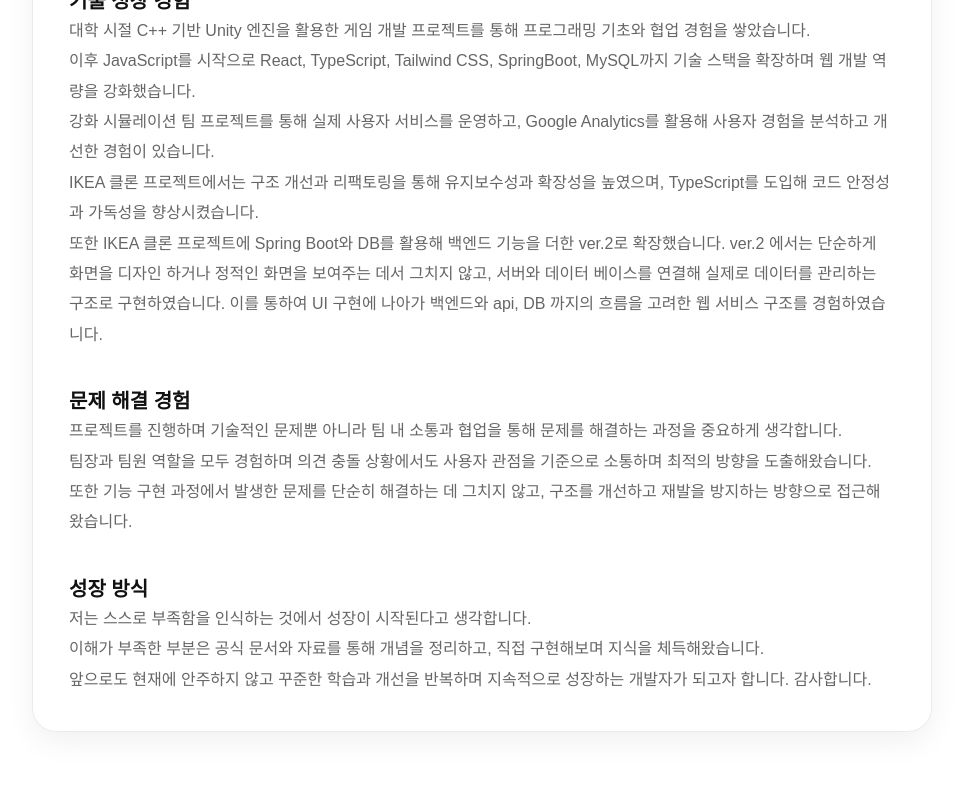
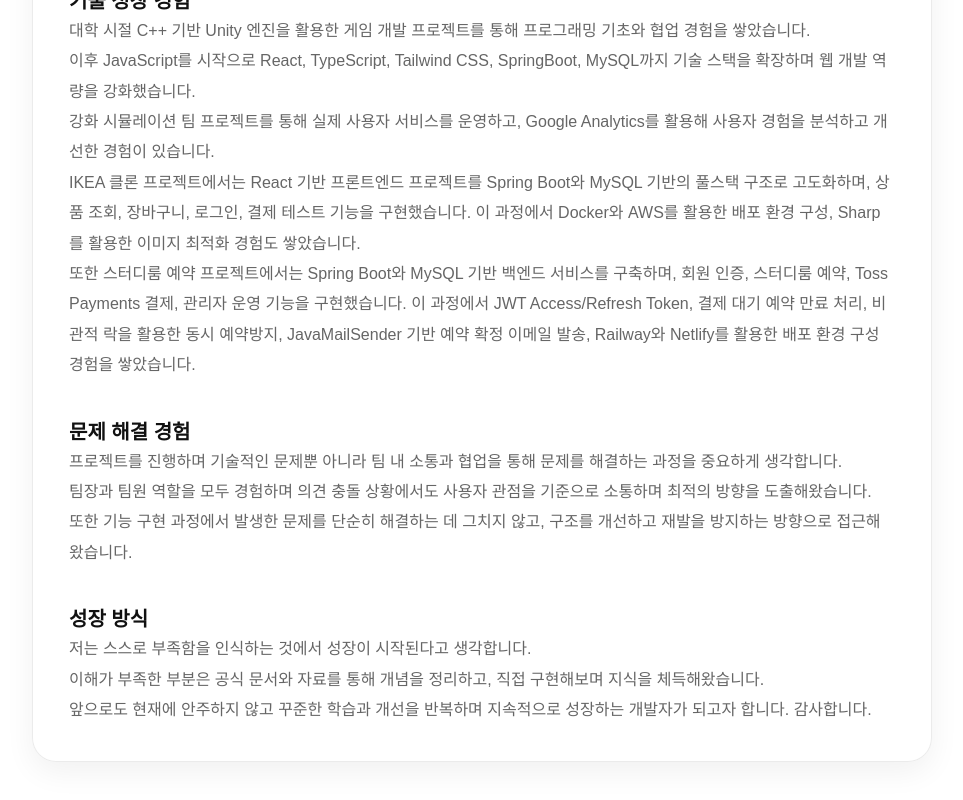
Before and after one commit to Dongzzang99/portfolio, a Next.js app: page /about in a window 1280 px wide. Shown: the part 1130-1930 px from the top of the page, without its empty margins (72-1035 px from the left). Built offline with nearby package versions, Linux system fonts and the light colour scheme.

Commit message:
about me 수정
about me 수정

```diff
--- a/app/about/page.tsx
+++ b/app/about/page.tsx
@@ -119,18 +119,21 @@ export default function AboutPage() {
                 </p>
 
                 <p className="muted" style={{ lineHeight: 1.9 }}>
-                  IKEA 클론 프로젝트에서는 구조 개선과 리팩토링을 통해
-                  유지보수성과 확장성을 높였으며, TypeScript를 도입해 코드
-                  안정성과 가독성을 향상시켰습니다.
+                  IKEA 클론 프로젝트에서는 React 기반 프론트엔드 프로젝트를
+                  Spring Boot와 MySQL 기반의 풀스택 구조로 고도화하며, 상품
+                  조회, 장바구니, 로그인, 결제 테스트 기능을 구현했습니다. 이
+                  과정에서 Docker와 AWS를 활용한 배포 환경 구성, Sharp를 활용한
+                  이미지 최적화 경험도 쌓았습니다.
                 </p>
 
                 <p className="muted" style={{ lineHeight: 1.9 }}>
-                  또한 IKEA 클론 프로젝트에 Spring Boot와 DB를 활용해 백엔드
-                  기능을 더한 ver.2로 확장했습니다. ver.2 에서는 단순하게 화면을
-                  디자인 하거나 정적인 화면을 보여주는 데서 그치지 않고, 서버와
-                  데이터 베이스를 연결해 실제로 데이터를 관리하는 구조로
-                  구현하였습니다. 이를 통하여 UI 구현에 나아가 백엔드와 api, DB
-                  까지의 흐름을 고려한 웹 서비스 구조를 경험하였습니다.
+                  또한 스터디룸 예약 프로젝트에서는 Spring Boot와 MySQL 기반
+                  백엔드 서비스를 구축하며, 회원 인증, 스터디룸 예약, Toss
+                  Payments 결제, 관리자 운영 기능을 구현했습니다. 이 과정에서
+                  JWT Access/Refresh Token, 결제 대기 예약 만료 처리, 비관적
+                  락을 활용한 동시 예약방지, JavaMailSender 기반 예약 확정
+                  이메일 발송, Railway와 Netlify를 활용한 배포 환경 구성 경험을
+                  쌓았습니다.
                 </p>
               </div>
 
```
